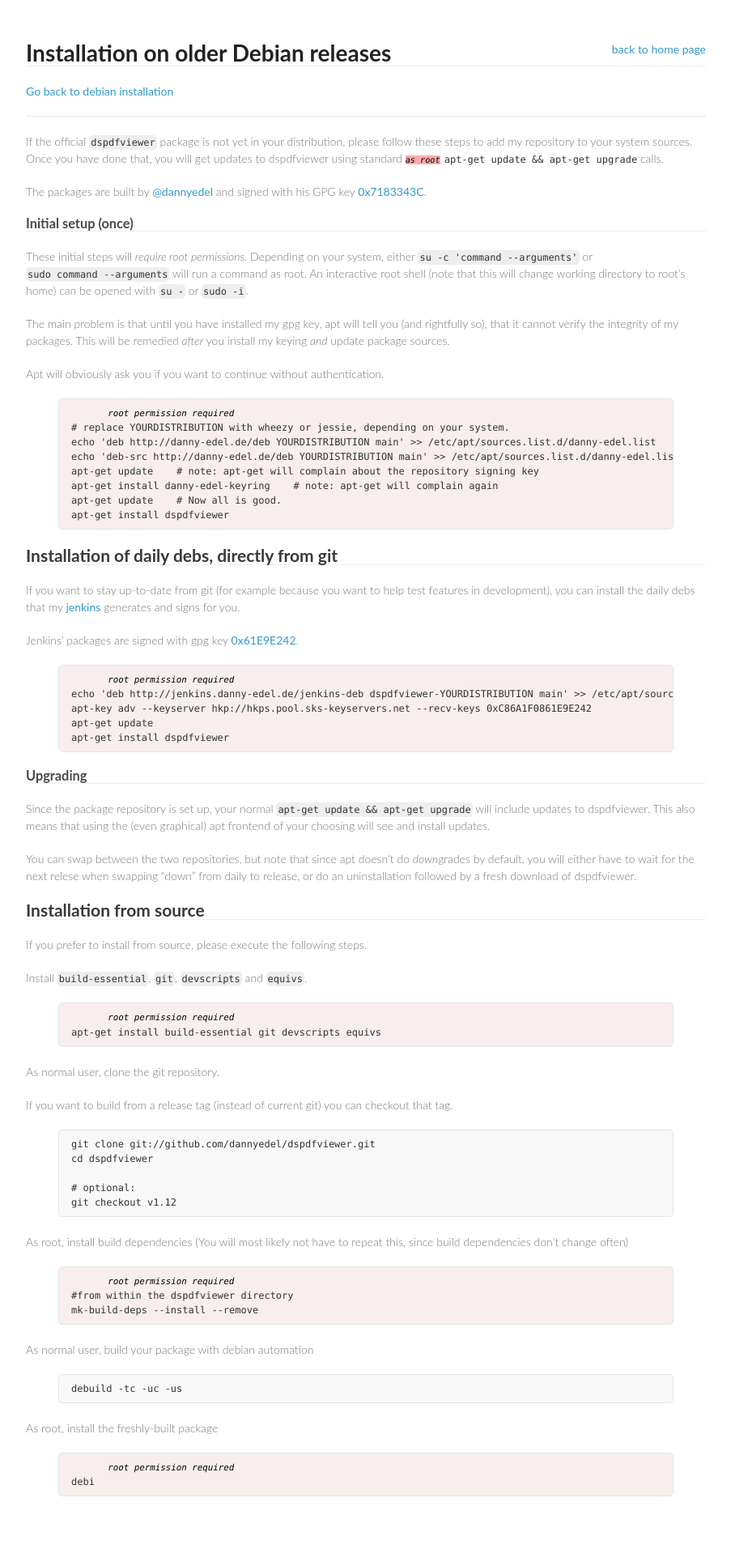
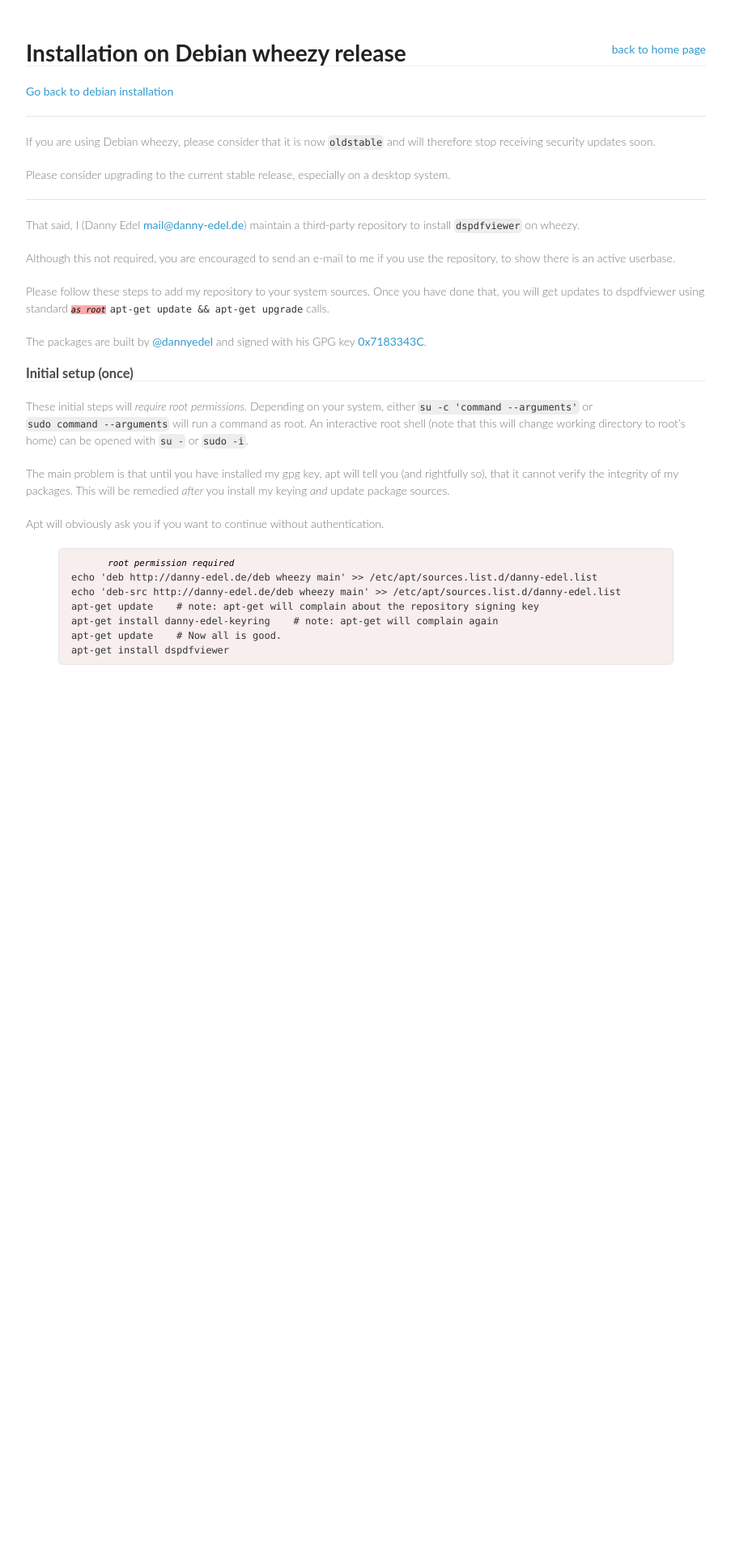
Before and after one commit to dannyedel/dspdfviewer, a Jekyll site: the page built from installation/deb-repository.md, in a window 1280 px wide. Shown: the whole page at 81% size, without its empty margins (188-1091 px from the left). Built offline with Jekyll 4.4.1, drawn with Linux system fonts in a browser that asks for light colours; Markdown is read by kramdown in place of the engine named in the settings; after the commit the page ends 900 px from its top, so only the background shows below that.

Commit message:
Clean up installation/debian

```diff
--- a/installation/deb-repository.md
+++ b/installation/deb-repository.md
@@ -1,5 +1,5 @@
 ---
-title: Installation on older Debian releases
+title: Installation on Debian wheezy release
 layout: default
 ---
 
@@ -7,8 +7,21 @@
 
 -----
 
-If the official `dspdfviewer` package is not yet in your distribution,
-please follow these steps to add my repository to your system sources.
+If you are using Debian wheezy, please consider that it is now
+`oldstable` and will therefore stop receiving security updates soon.
+
+Please consider upgrading to the current stable release, especially
+on a desktop system.
+
+-----
+
+That said, I (Danny Edel <mail@danny-edel.de>) maintain a
+third-party repository to install `dspdfviewer` on wheezy.
+
+Although this not required, you are encouraged to send an e-mail to me
+if you use the repository, to show there is an active userbase.
+
+Please follow these steps to add my repository to your system sources.
 Once you have done that, you will get updates to dspdfviewer using
 <span class="root">
 standard `apt-get update && apt-get upgrade` calls.
@@ -35,90 +48,11 @@
 
 <div class="root">
 {% highlight bash %}
-# replace YOURDISTRIBUTION with wheezy or jessie, depending on your system.
-echo 'deb http://danny-edel.de/deb YOURDISTRIBUTION main' >> /etc/apt/sources.list.d/danny-edel.list
-echo 'deb-src http://danny-edel.de/deb YOURDISTRIBUTION main' >> /etc/apt/sources.list.d/danny-edel.list
+echo 'deb http://danny-edel.de/deb wheezy main' >> /etc/apt/sources.list.d/danny-edel.list
+echo 'deb-src http://danny-edel.de/deb wheezy main' >> /etc/apt/sources.list.d/danny-edel.list
 apt-get update    # note: apt-get will complain about the repository signing key
 apt-get install danny-edel-keyring    # note: apt-get will complain again
 apt-get update    # Now all is good.
 apt-get install dspdfviewer
 {% endhighlight %}
 </div>
-
-## Installation of daily debs, directly from git
-If you want to stay up-to-date from git (for example because you want to help test features
-in development), you can install the daily debs that my [jenkins] generates and signs for you.
-
-Jenkins' packages are signed with gpg key [0x61E9E242].
-
-<div class="root">
-{% highlight bash %}
-echo 'deb http://jenkins.danny-edel.de/jenkins-deb dspdfviewer-YOURDISTRIBUTION main' >> /etc/apt/sources.list.d/jenkins.list
-apt-key adv --keyserver hkp://hkps.pool.sks-keyservers.net --recv-keys 0xC86A1F0861E9E242
-apt-get update
-apt-get install dspdfviewer
-{% endhighlight %}
-</div>
-
-[jenkins]: http://danny-edel.de/jenkins
-[0x61E9E242]: https://sks-keyservers.net/pks/lookup?op=get&search=0xC86A1F0861E9E242
-
-### Upgrading
-
-Since the package repository is set up, your normal `apt-get update && apt-get upgrade` will
-include updates to dspdfviewer. This also means that using the (even graphical) apt frontend
-of your choosing will see and install updates.
-
-You can swap between the two repositories, but note that since apt doesn't do *down*grades by
-default, you will either have to wait for the next relese when swapping "down" from daily
-to release, or do an uninstallation followed by a fresh download of dspdfviewer.
-
-
-
-## Installation from source
-
-If you prefer to install from source, please execute the following steps.
-
-Install `build-essential`, `git`, `devscripts` and `equivs`.
-
-<div class="root">
-{% highlight bash %}
-apt-get install build-essential git devscripts equivs
-{% endhighlight %}
-</div>
-
-As normal user, clone the git repository.
-
-If you want to build from a release tag (instead of current git)
-you can checkout that tag.
-
-{% highlight bash %}
-git clone git://github.com/dannyedel/dspdfviewer.git
-cd dspdfviewer
-
-# optional:
-git checkout v1.12
-{% endhighlight %}
-
-As root, install build dependencies (You will most likely not have to repeat this,
-since build dependencies don't change often)
-
-<div class="root">
-{% highlight bash %}
-#from within the dspdfviewer directory
-mk-build-deps --install --remove
-{% endhighlight %}
-</div>
-
-As normal user, build your package with debian automation
-{% highlight bash %}
-debuild -tc -uc -us
-{% endhighlight %}
-
-As root, install the freshly-built package
-
-<div class="root">
-{% highlight bash %}
-debi
-{% endhighlight %}
-</div>
```
Also changed, not shown: installation/daily-deb.md (added, +31 -0 lines), installation/debian.md (+37 -8 lines), installation/ubuntu.md (+7 -11 lines).
